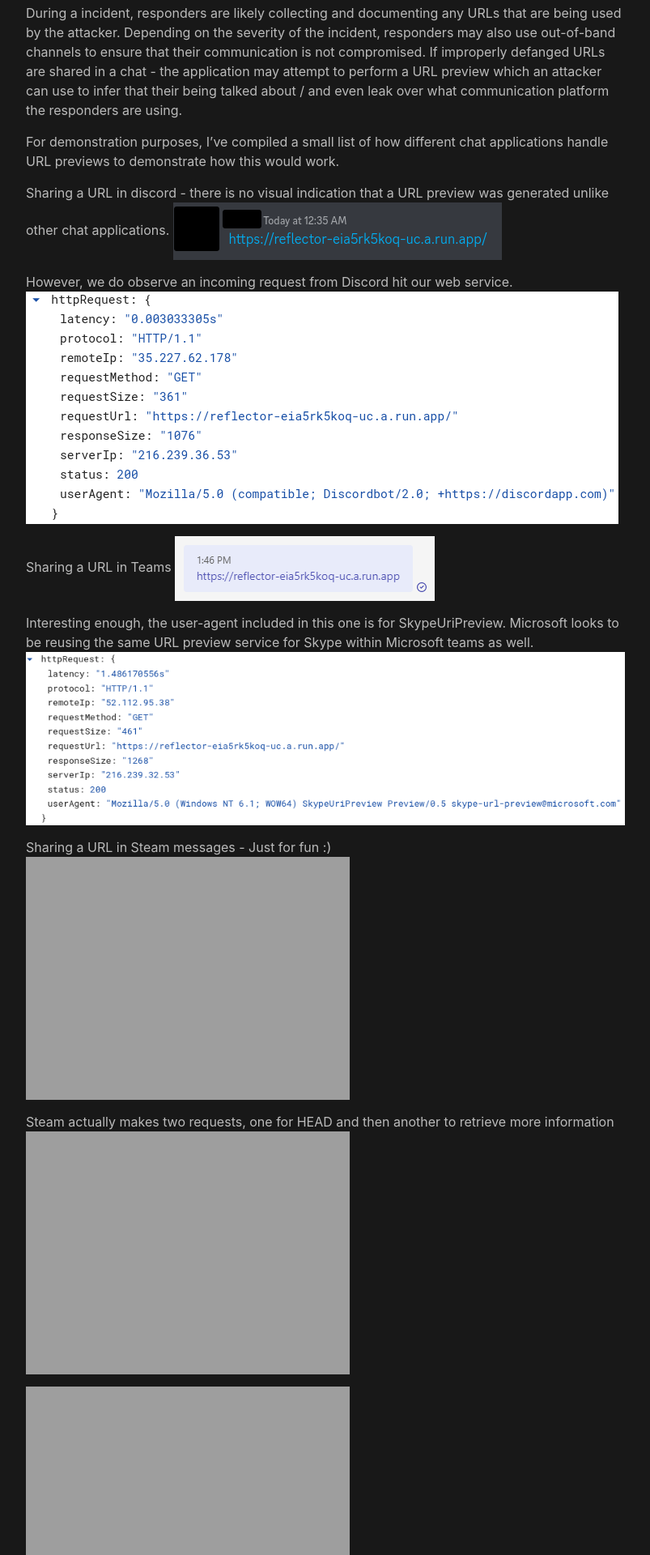
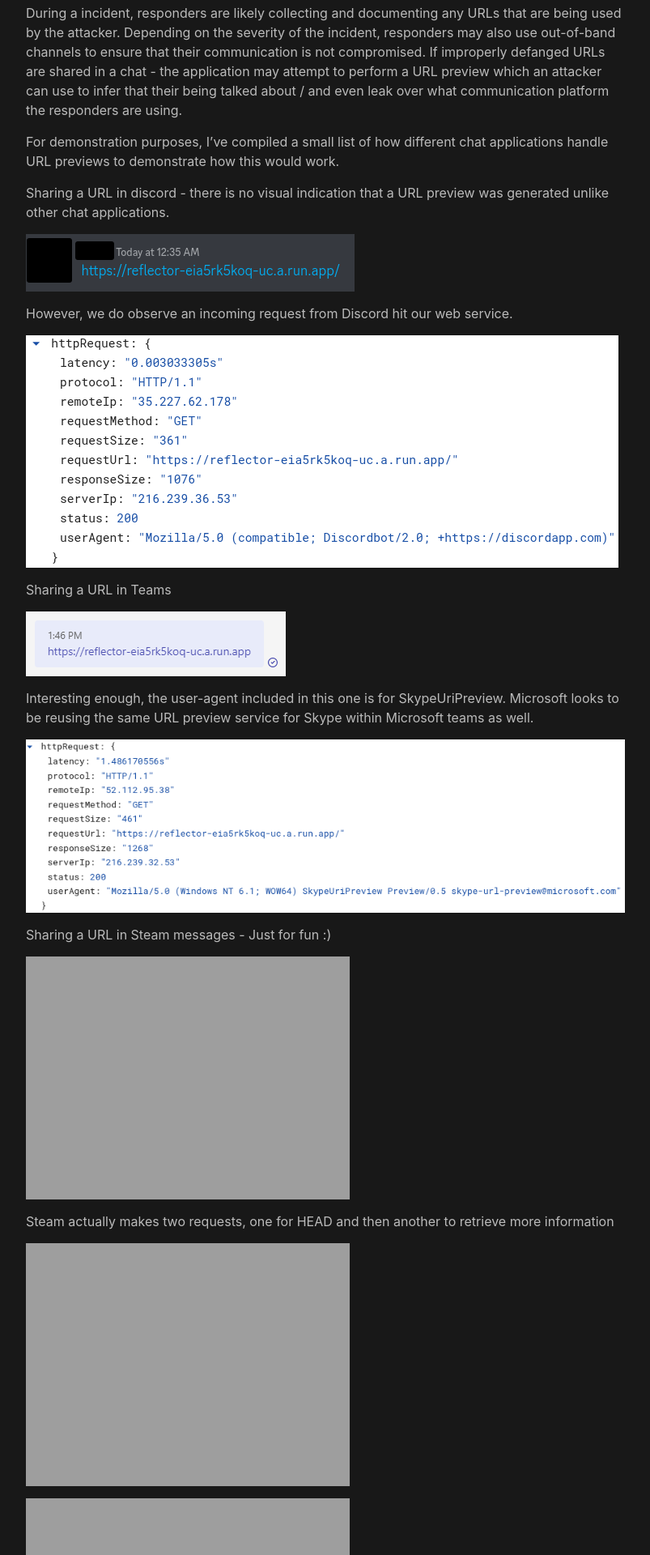
Before and after one commit to navsec/Blog, a Jekyll site: the page built from _posts/2023-1-13-url-previews.md, in a window 1280 px wide. Shown: the part 902-2822 px from the top of the page at 81% size, without its empty margins (238-1041 px from the left). Built offline with Jekyll 4.4.1, drawn with Linux system fonts in a browser that asks for light colours; our own code applies the rules of GitHub Pages for plain Markdown files.

Commit message:
Update 2023-1-13-url-previews.md

```diff
--- a/_posts/2023-1-13-url-previews.md
+++ b/_posts/2023-1-13-url-previews.md
@@ -19,24 +19,30 @@
 For demonstration purposes, I've compiled a small list of how different chat applications handle URL previews to demonstrate how this would work.
 
 Sharing a URL in discord - there is no visual indication that a URL preview was generated unlike other chat applications.
+
 ![Image](/images/2023-1-13-url-previews/Pasted image 20230113003849.png)
 
 However, we do observe an incoming request from Discord hit our web service.
+
 ![Image](/images/2023-1-13-url-previews/Pasted image 20230113003917.png)
 
 Sharing a URL in Teams
+
 ![Image](/images/2023-1-13-url-previews/Pasted image 20230113154705.png)
 
 Interesting enough, the user-agent included in this one is for SkypeUriPreview. Microsoft looks to be reusing the same URL preview service for Skype within Microsoft teams as well.
+
 ![Image](/images/2023-1-13-url-previews/Pasted image 20230113155036.png)
 
 Sharing a URL in Steam messages - Just for fun :)
-![Image](/images/2023-1-13-url-previews/![[Pasted image 20230113155503.png)
+
+![Image](/images/2023-1-13-url-previews/!Pasted image 20230113155503.png)
 
 Steam actually makes two requests, one for HEAD and then another to retrieve more information
-![Image](/images/2023-1-13-url-previews/![[Pasted image 20230113155601.png)
 
-![Image](/images/2023-1-13-url-previews/![[Pasted image 20230113155621.png)
+![Image](/images/2023-1-13-url-previews/!Pasted image 20230113155601.png)
+
+![Image](/images/2023-1-13-url-previews/!Pasted image 20230113155621.png)
 
 It is crucial to always sanitize/disarm/defang URLs before sharing them internally. If an operator is monitoring logs and sees abnormal bot hits - its a strong indication that they are being talked about / watched and an attacker might alter their behavior or accelerate their plans if they believe they are on the clock.
 
```
